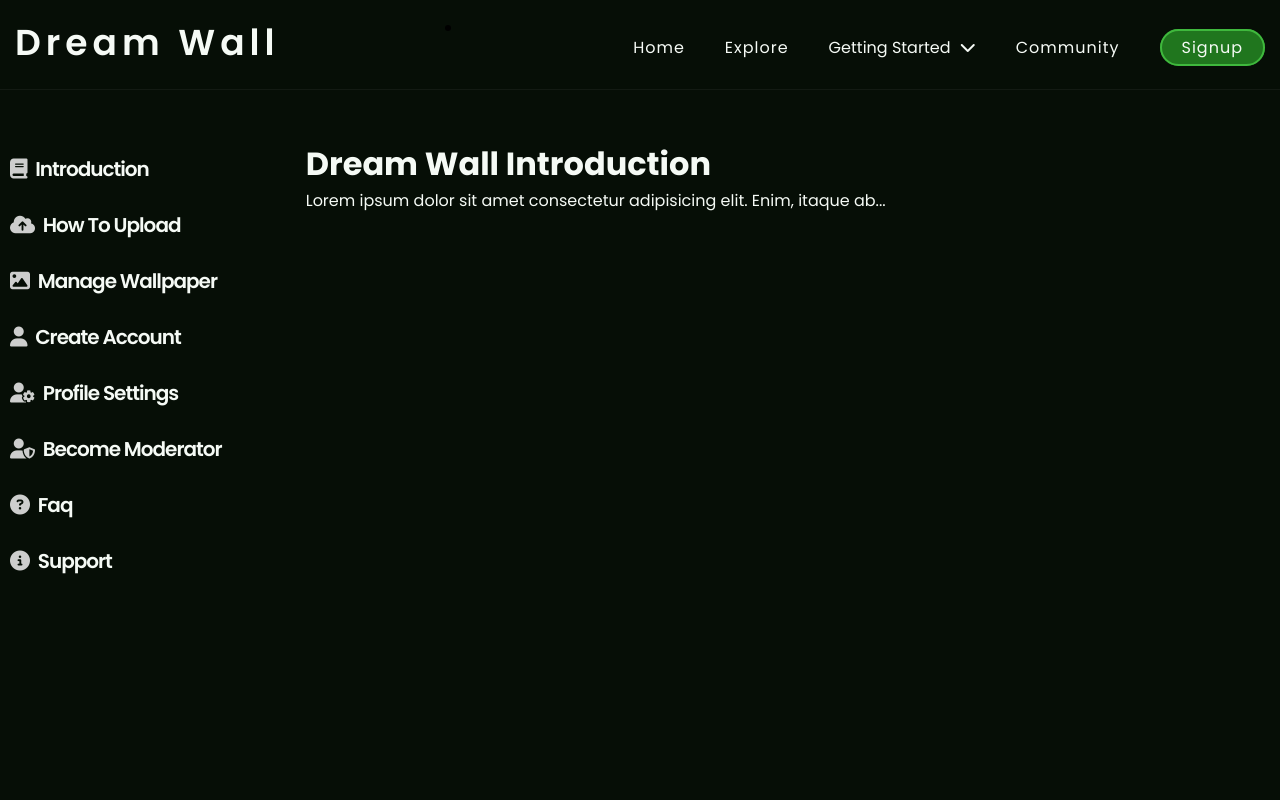
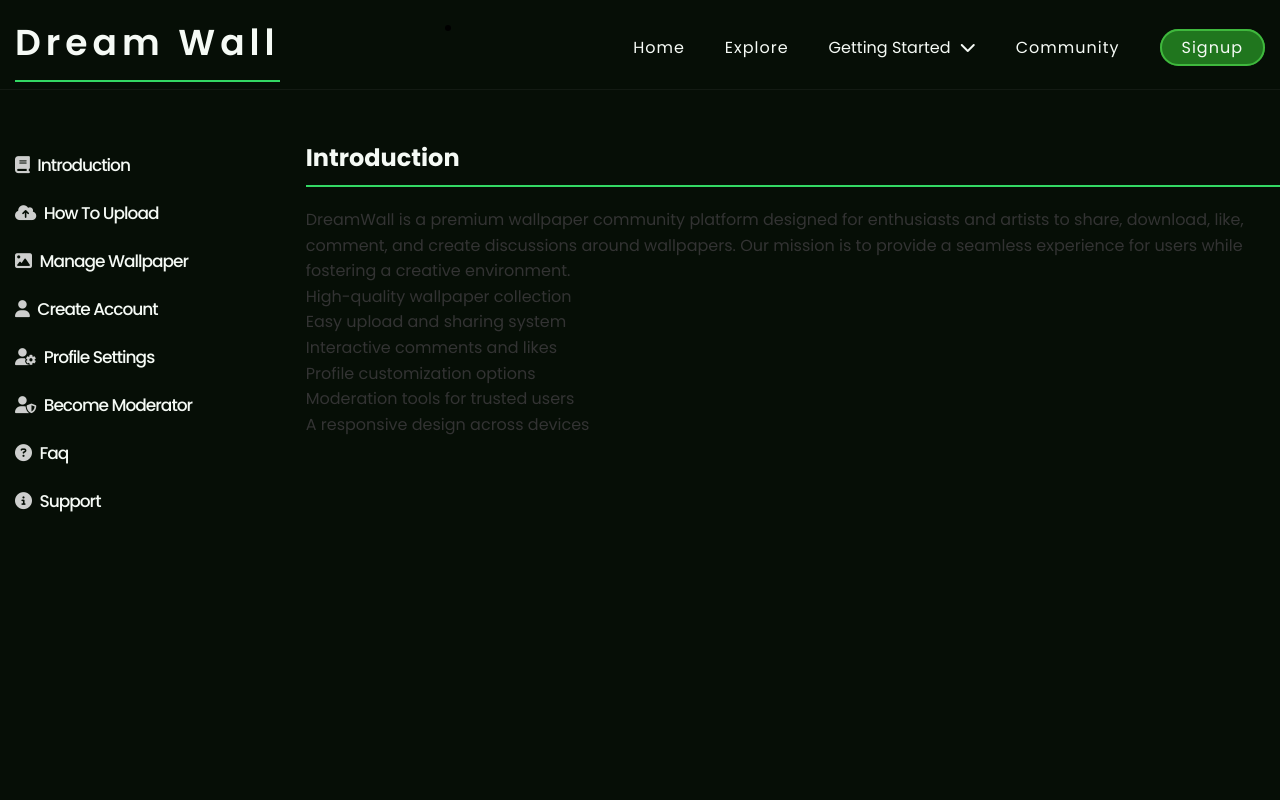
Before and after one commit to AyanAhmadKhan01/DreamWallv2---Main-, a React (Create React App) app in the folder dreamwallv2/: page /documentation in a window 1280 px wide. Shown: the top 800 px of the page. Built offline with nearby package versions, Linux system fonts and the light colour scheme.

Commit message:
Added Documentation

```diff
--- a/dreamwallv2/src/assets/pages/documentation.js
+++ b/dreamwallv2/src/assets/pages/documentation.js
@@ -50,8 +50,18 @@ function SideDoucmentMenu() {
 export function Introduction() {
     return (
       <>
-        <h1>Dream Wall Introduction</h1>
-        <p>Lorem ipsum dolor sit amet consectetur adipisicing elit. Enim, itaque ab...</p>
+         <h2>Introduction</h2>
+    <p>DreamWall is a premium wallpaper community platform designed for enthusiasts and artists to share,
+download, like, comment, and create discussions around wallpapers. Our mission is to provide a seamless experience
+for users while fostering a creative environment.</p>
+    <ul>
+        <li>High-quality wallpaper collection</li>
+        <li>Easy upload and sharing system</li>
+        <li>Interactive comments and likes</li>
+        <li>Profile customization options</li>
+        <li>Moderation tools for trusted users</li>
+        <li>A responsive design across devices</li>
+    </ul>
       </>
     );
   }
@@ -59,8 +69,17 @@ export function Introduction() {
  export function HowToUpload() {
     return (
       <>
-        <h1>How To Upload</h1>
-        <p>Here’s how you can upload wallpapers...</p>
+        <h2>How to Upload Wallpapers</h2>
+    <p>To upload a wallpaper, follow these steps:</p>
+    <ol>
+        <li><strong>Login or Register:</strong> Access the DreamWall dashboard using your credentials</li>
+        <li><strong>Go to Upload Section:</strong> Click on the "Upload" tab or button located on the
+dashboard</li>
+        <li><strong>Select Wallpaper:</strong> Browse your device for the wallpaper you wish to upload</li>
+        <li><strong>Add Details (Optional):</strong> Fill in title, description, and tags for better
+visibility</li>
+        <li><strong>Upload Now:</strong> Click "Upload" to submit your creation</li>
+    </ol>
       </>
     );
   }
@@ -68,8 +87,14 @@ export function Introduction() {
 export function ManageWallpaper() {
     return (
       <>
-        <h1>Manage Wallpaper</h1>
-        <p>Learn how to manage your wallpapers...</p>
+        <h2>Managing Your Wallpapers</h2>
+    <p>After uploading, you can manage your wallpapers through the dashboard:</p>
+    <ul>
+        <li>Delete any wallpaper by clicking the delete button</li>
+        <li>Copy the download link using the copy icon</li>
+        <li>Open the wallpaper directly in a new tab</li>
+        <li>Create albums to organize your collection</li>
+    </ul>
       </>
     );
   }
@@ -77,8 +102,19 @@ export function ManageWallpaper() {
 export function CreateAccount() {
     return (
       <>
-        <h1>Create Account</h1>
-        <p>Follow these steps to create an account...</p>
+      <h2>Create an Account</h2>
+    <p>Creating an account on DreamWall is quick and straightforward:</p>
+    <div class="highlight">
+        <strong>Steps to Create an Account:</strong>
+        <br/>
+        1. Click on the "Register" option on the homepage
+        <br/>
+        2. Fill in your personal details including email, username, and password
+        <br/>
+        3. Confirm registration by clicking on the link sent to your email
+        <br/>
+        4. Login with your credentials to access the platform
+    </div>
       </>
     );
   }
@@ -86,8 +122,14 @@ export function CreateAccount() {
  export function ProfileSettings() {
     return (
       <>
-        <h1>Profile Settings</h1>
-        <p>Here’s how you can adjust your profile settings...</p>
+       <h2>Profile Settings</h2>
+    <ul>
+        <li>Update profile picture</li>
+        <li>Edit username and password</li>
+        <li>Enable/disable notifications</li>
+        <li>View wallpaper statistics</li>
+        <li>Manage albums and permissions</li>
+    </ul>
       </>
     );
   }
@@ -95,8 +137,14 @@ export function CreateAccount() {
  export function BecomeModerator() {
     return (
       <>
-        <h1>Become a Moderator</h1>
-        <p>Steps to become a moderator...</p>
+         <h2>Become a Moderator</h2>
+    <p>Becoming a moderator is an honor that comes with great responsibilities. To apply:</p>
+    <div class="highlight">
+        1. Follow our social media handles: [DevLegend](#) and [Ayan Ahmad Khan](#)<br/>
+        2. Join our Discord server through the platform's interface<br/>
+        3. Participate in interviews arranged by Ayan Ahmad Khan<br/>
+        4. Successful completion of interview leads to moderator status
+    </div>
       </>
     );
   }
@@ -104,8 +152,15 @@ export function CreateAccount() {
  export function FAQ() {
     return (
       <>
-        <h1>FAQ</h1>
-        <p>Frequently asked questions and answers...</p>
+       <h2>FAQ</h2>
+    <ul>
+        <li><strong>Q: How do I download a wallpaper?</strong> A: Click the download button or copy-paste the
+link</li>
+        <li><strong>Q: Can I share my wallpaper on social media?</strong> A: Yes, but ensure proper credit is
+given</li>
+        <li><strong>Q: What are the dimensions available?</strong> A: Various sizes from 1920x1080 to custom
+sizes</li>
+    </ul>
       </>
     );
   }
@@ -113,8 +168,17 @@ export function CreateAccount() {
  export function Support() {
     return (
       <>
-        <h1>Support</h1>
-        <p>Need help? Here’s how to get support...</p>
+        <h2>Support</h2>
+    <div class="support-form">
+        <h3>Contact Us For:</h3>
+        <ul>
+            <li>General inquiries - info@dreamwall.com</li>
+            <li>Wallpaper removal - abuse@dreamwall.com</li>
+            <li>Technical issues - help@dreamwall.com</li>
+        </ul>
+
+
+    </div>
       </>
     );
   }
--- a/dreamwallv2/src/assets/styles/documentation.css
+++ b/dreamwallv2/src/assets/styles/documentation.css
@@ -21,12 +21,12 @@
 }
 
 .left-documentation h3 {
-    font-size: 20px;
+    font-size: 17px;
     letter-spacing: -1px;
-    font-weight: 600;
+    font-weight:450;
     cursor: pointer;
     margin-top: 2px;
-    padding: 12px 10px;
+    padding: 10px 15px;
     border-radius: 10px;
     position: relative;
     color: #f5faf5;
@@ -38,10 +38,57 @@ color: rgba(255, 255, 255, 0.8);
 }
 
 .left-documentation h3:hover {
-    background-color: rgba(255, 255, 255, 0.06);
+    background-color: rgba(255, 255, 255, 0.04);
 }
 
 .right-documentation {
     width: 1100px;
     color: #f5faf5;
 }
+
+h1 {
+    color: #f5faf5;
+    border-bottom: 2px solid #33d864;
+    padding-bottom: 10px;
+    margin-bottom: 30px;
+  }
+
+  h2 {
+    color: #f5faf5;
+    border-bottom: 2px solid #33d864;
+    padding-bottom: 10px;
+    margin-bottom: 20px;
+  }
+
+  p, ul {
+    line-height: 1.6;
+    color: #333;
+  }
+
+  .highlight {
+    background-color: rgba(51, 209, 164, 0.1);
+    border-radius: 5px;
+    padding: 10px;
+    margin: 20px 0;
+    box-shadow: 0 2px 5px rgba(0,0,0,0.1);
+  }
+
+  .social-links {
+    display: flex;
+    gap: 15px;
+    margin-top: 20px;
+  }
+
+  .social-links a {
+    color: #33d864;
+    text-decoration: none;
+    font-weight: bold;
+  }
+
+  .support-form {
+    background-color: white;
+    padding: 20px;
+    border-radius: 10px;
+    box-shadow: 0 2px 5px rgba(0,0,0,0.1);
+    margin-top: 30px;
+  }
--- a/dreamwallv2/src/assets/styles/style.css
+++ b/dreamwallv2/src/assets/styles/style.css
@@ -677,6 +677,7 @@ grid-row: 1 /5;
   box-shadow: 0 0 10px #33d864;
   margin-right: 8px;
   translate: 0px 0px;
+  color: #f5faf5;
 }
 
 .bento-box-graph-section .fa-circle::before,
```
